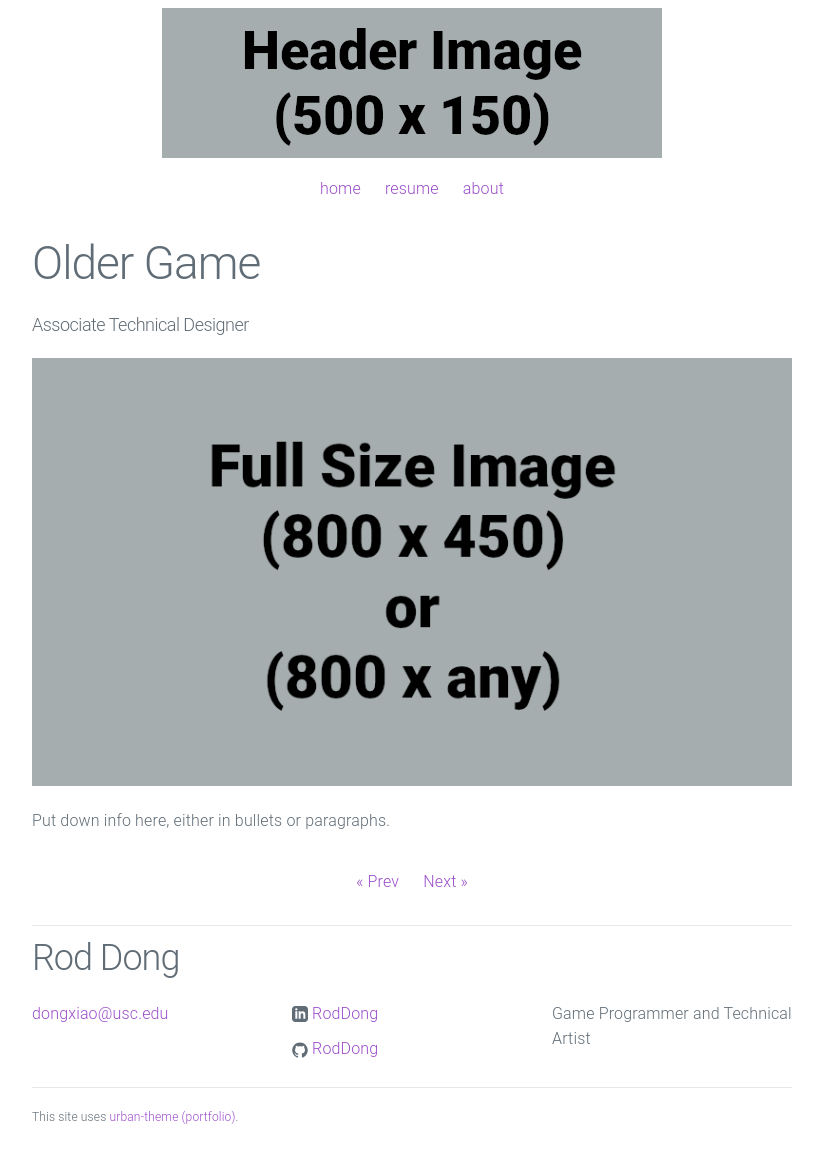
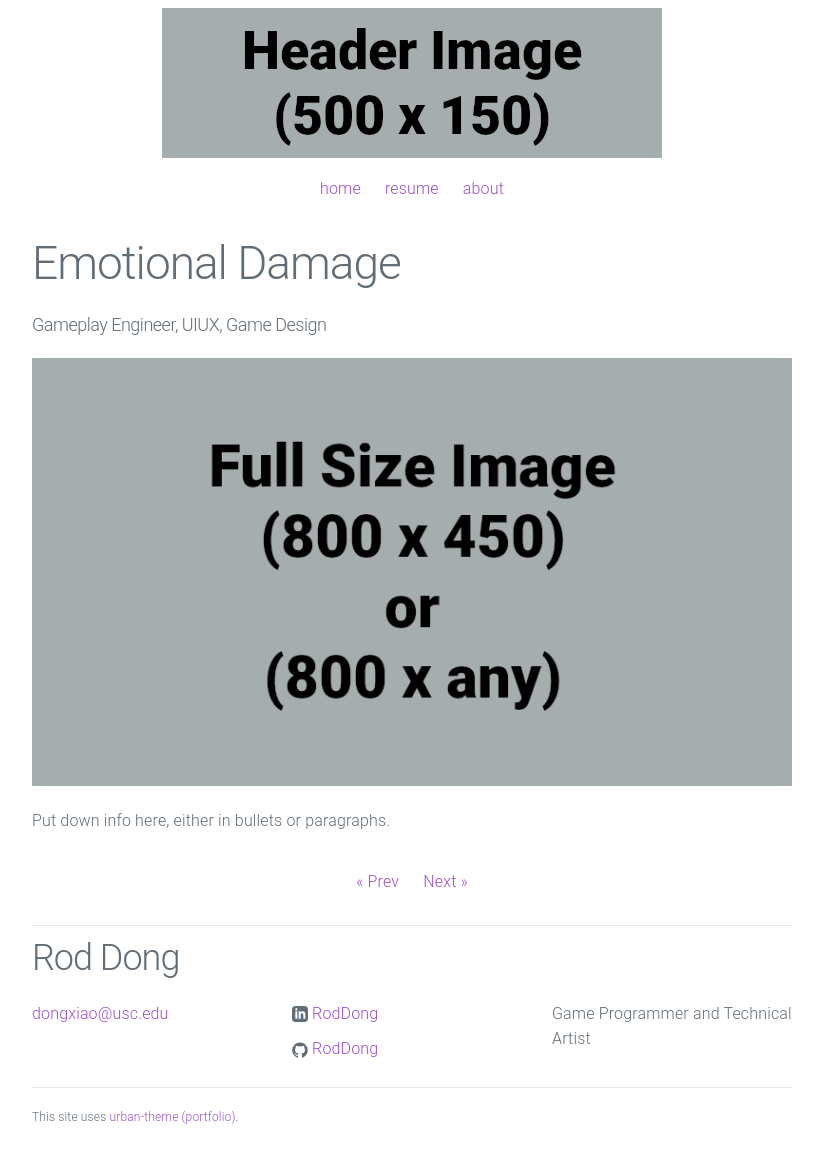
Before and after one commit to RodDong/RodDong.github.io, a Jekyll site: the page built from _posts/2022-09-07-older-game.md, in a window 1280 px wide. Shown: the whole page, without its empty margins (228-1051 px from the left). Built offline with Jekyll 4.4.1, drawn with Linux system fonts in a browser that asks for light colours.

Commit message:
Update 2022-09-07-older-game.md

```diff
--- a/_posts/2022-09-07-older-game.md
+++ b/_posts/2022-09-07-older-game.md
@@ -1,9 +1,8 @@
 ---
 layout: post
-title:  "Older Game"
-summary: "Associate Technical Designer"
-date:   2022-09-07 15:39:40
-preview: /assets/postpreview.png
+title:  "Emotional Damage"
+summary: "Gameplay Engineer, UIUX, Game Design"
+preview: /assets/EmotionalDamage.png
 ---
 
 ![Picture 1](/assets/fullsize.png)
```
